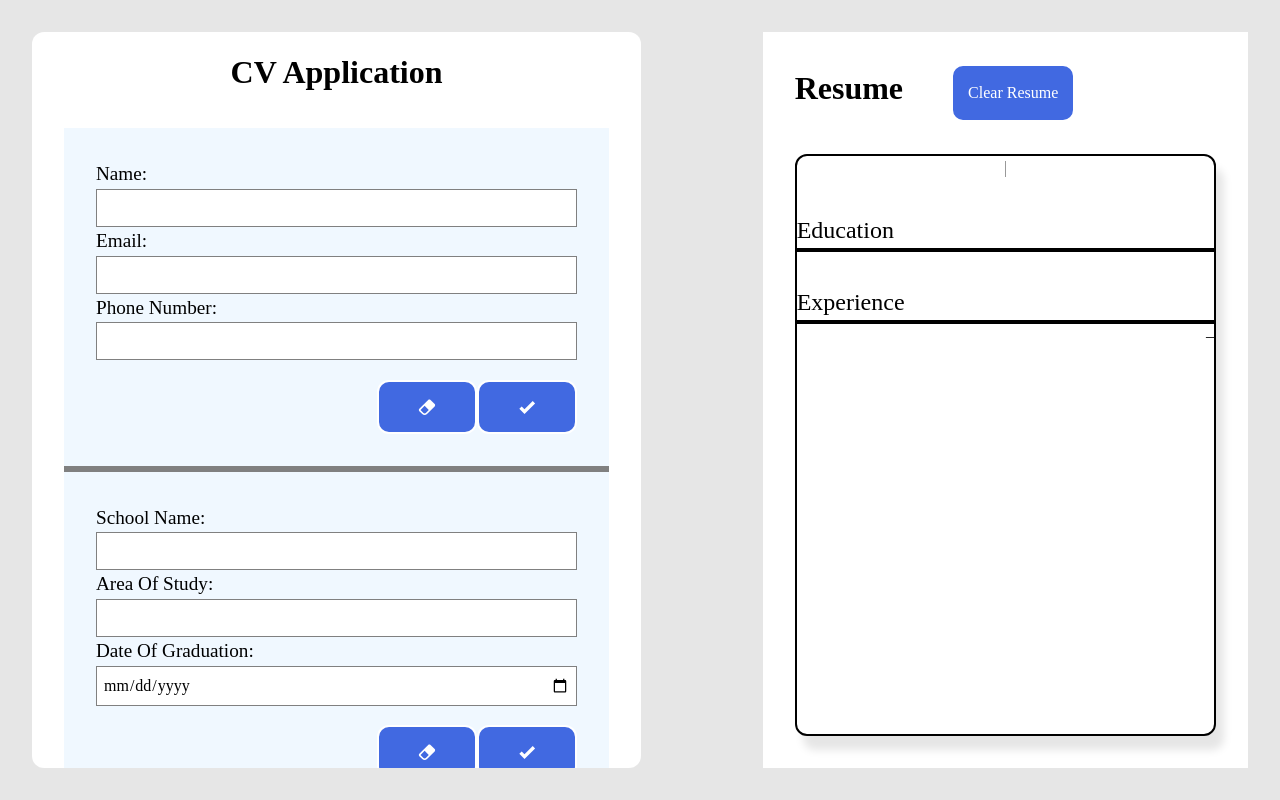
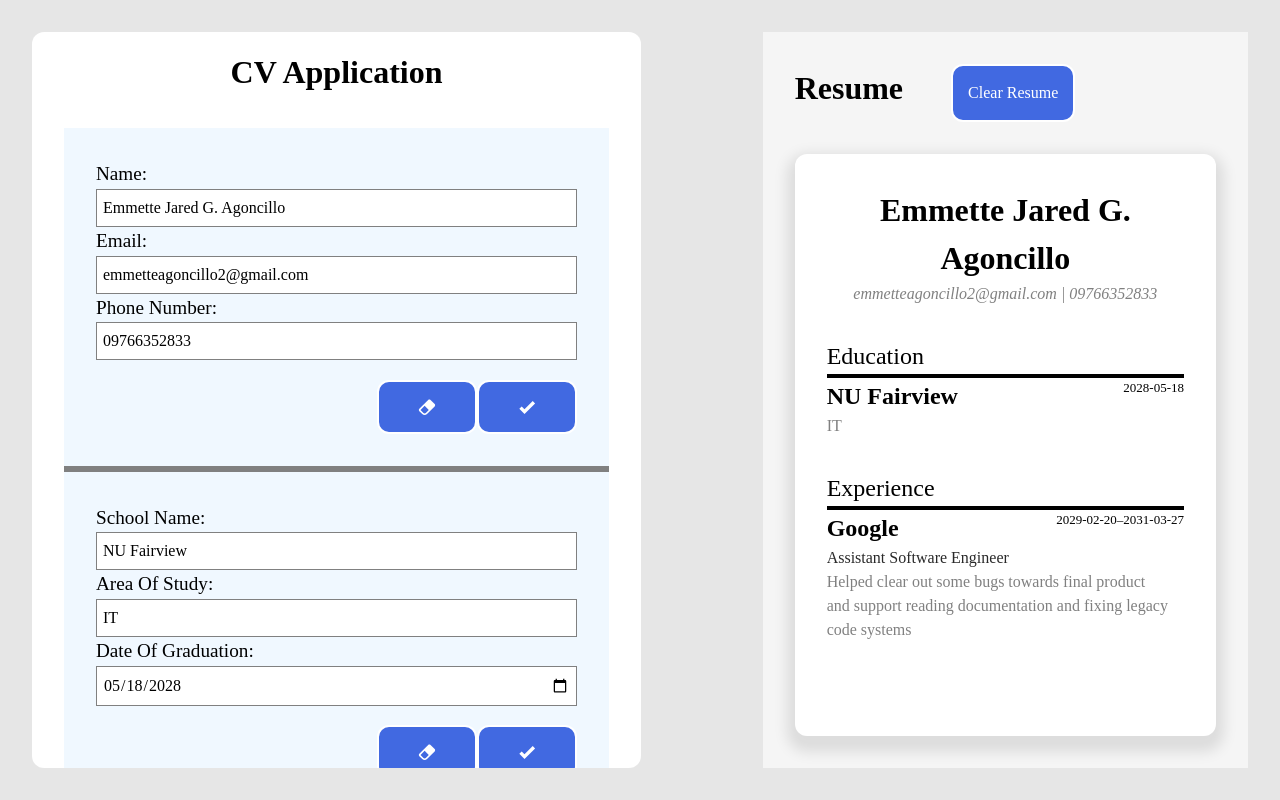
Before and after one commit to SeasonedSoup/CV-Application, a React (Vite) app: page / in a window 1280 px wide. Built offline with nearby package versions, Linux system fonts and the light colour scheme.

Commit message:
Finish CV APP

```diff
--- a/src/components/App.jsx
+++ b/src/components/App.jsx
@@ -10,23 +10,23 @@ import "../styles/form.css"
 const App = () => {
   //THREE STATES FROM THREE DIFFERENT SECTIONS OF THE FORM
   const [infoData, setInfoData] = useState({
-    name:"",
-    email:"",
-    telephone:""
+    name:"Emmette Jared G. Agoncillo",
+    email:"emmetteagoncillo2@gmail.com",
+    telephone:"09766352833"
   })
 
   const [educationData, setEducationData] = useState({
-    schoolName:"",
-    areaOfStudy:"",
-    graduationDate:""
+    schoolName:"NU Fairview",
+    areaOfStudy:"IT",
+    graduationDate:"2028-05-18"
   })
 
   const [experienceData, setExperienceData] = useState({
-    company: "",
-    jobTitle: "",
-    startDate: "",
-    endDate: "",
-    jobDescription:""
+    company: "Google",
+    jobTitle: "Assistant Software Engineer",
+    startDate: "2029-02-20",
+    endDate: "2031-03-27",
+    jobDescription:"Helped clear out some bugs towards final product and support reading documentation and fixing legacy code systems"
   })
 
   const [submitted, setSubmitted] = useState({
--- a/src/components/CVResult.jsx
+++ b/src/components/CVResult.jsx
@@ -11,7 +11,7 @@ function CvResult({infoData, eduData, expData}) {
             <p className="resultTitle">Education</p>
             <div className="educationHeader">
                 <h2>{eduData.schoolName}</h2>
-                <p>{eduData.graduationDate}</p>
+                <p className="date">{eduData.graduationDate}</p>
             </div>
             <p className="details">{eduData.areaOfStudy}</p>
         </div>
@@ -20,12 +20,12 @@ function CvResult({infoData, eduData, expData}) {
             <div className="experienceHeader">
                 <h2>{expData.company}</h2>
                 <div className="dateWorked">
-                    <p>{expData.startDate}</p>
+                    <p className="date">{expData.startDate}</p>
                     –
-                    <p>{expData.endDate}</p>
+                    <p className="date">{expData.endDate}</p>
                 </div>
             </div>
-            <p className="details">{expData.jobTitle}</p>
+            <p className="subHeader">{expData.jobTitle}</p>
             <p className="details">{expData.jobDescription}</p>
         </div>
     </div>
--- a/src/styles/form.css
+++ b/src/styles/form.css
@@ -113,7 +113,7 @@ img {
     flex-grow: 2;
     max-width: 800px;
     padding: 2rem;
-    background-color: white;
+    background-color: whitesmoke;
     display: flex;
     flex-direction: column;
 }
@@ -126,8 +126,8 @@ img {
 .resume {
     background-color: white;
     border-radius: 12px;
-    border: solid 2px black;
-    box-shadow: 8px 14px 8px rgb(0, 0, 0, 0.1);
+    box-shadow: 0 8px 14px 8px rgb(0, 0, 0, 0.1);
+    padding: 2rem;
     flex: 1;
 }
 .cv {
@@ -153,6 +153,16 @@ img {
     justify-content: space-between;
 }
 
+.subHeader {
+    color: rgb(41, 41, 41);
+}
+
+.dateWorked {
+    font-size: small;
+}
+.date {
+    font-size: small;
+}
 .details {
     color: gray;
 }
```
